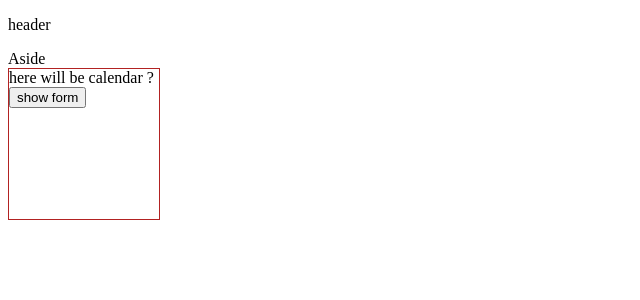
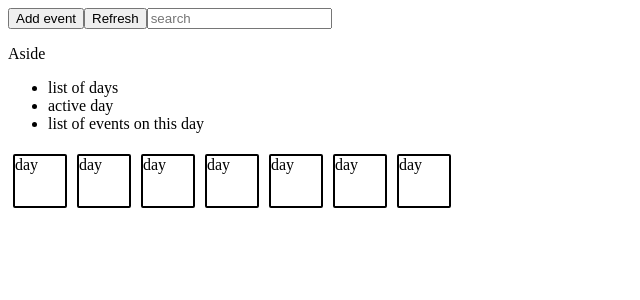
Before and after one commit to yenobi/calendar, a React (Create React App) app: page / in a window 1280 px wide. Shown: the top 300 px of the page, without its empty margins (0-640 px from the left). Built offline with nearby package versions, Linux system fonts and the light colour scheme.

Commit message:
upd header view to be closer to tech task, add styled-components, add redux and react-redux packages

```diff
--- a/package.json
+++ b/package.json
@@ -8,7 +8,8 @@
     "react-dom": "^16.2.0",
     "react-redux": "^5.0.7",
     "react-scripts": "1.1.1",
-    "redux": "^3.7.2"
+    "redux": "^3.7.2",
+    "styled-components": "^3.2.1"
   },
   "scripts": {
     "start": "react-scripts start",
--- a/src/App.js
+++ b/src/App.js
@@ -2,6 +2,7 @@ import React from 'react';
 import Header from './Shared/Header';
 import Aside from './Shared/Aside';
 import PropTypes from 'prop-types';
+import Calendar from './Calendar/Calendar';
 
 class App extends React.Component {
 componentDidMount() {
@@ -16,18 +17,7 @@ componentDidMount() {
       <div>
         <Header />
         <Aside />
-        <main>
-          <div style={{width: '150px', height: '150px', border: '1px solid firebrick'}}>
-          here will be calendar ?
-          <button
-            onClick={() => {
-              store.dispatch({
-                type: 'TOGGLE_FORM'
-              });
-            }}
-          >show form</button>
-          </div>
-        </main>
+        <Calendar />
       </div>
     );
   }
--- a/src/Calendar.js
+++ /dev/null
@@ -1,13 +0,0 @@
-export default function Calendar(state = {formVisible: false}, action) {
-    switch (action.type) {
-        case 'ADD_EVENT':
-            return state;
-        case 'TOGGLE_FORM':
-            return {
-                ...state,
-                formVisible: !state.formVisible
-                }
-        default:
-            return state;
-    }
-}
--- a/src/Shared/Header.js
+++ b/src/Shared/Header.js
@@ -4,7 +4,9 @@ import PropTypes from 'prop-types';
 export default function Header(props, {store}) {
   return (
     <header>
-      <p>header</p>
+      <button type="button">Add event</button>
+      <button type="button">Refresh</button>
+      <input placeholder="search" />
       <p>{store.getState().formVisible}</p>
     </header>
   )
```
Also changed, not shown: src/index.js (+4 -3 lines), 1 other file (tests, documents, lock files or other folders).
